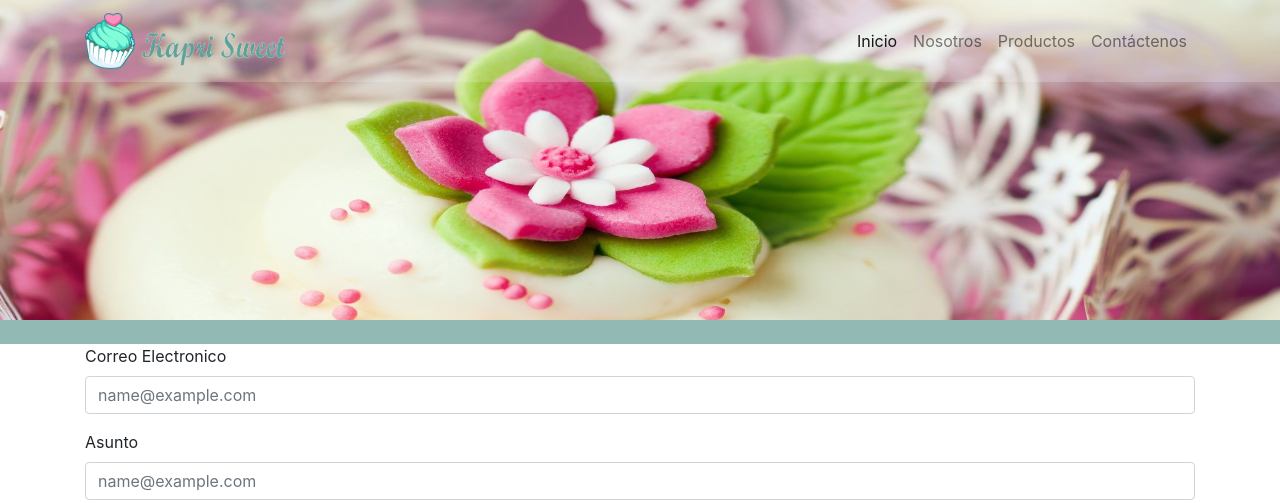
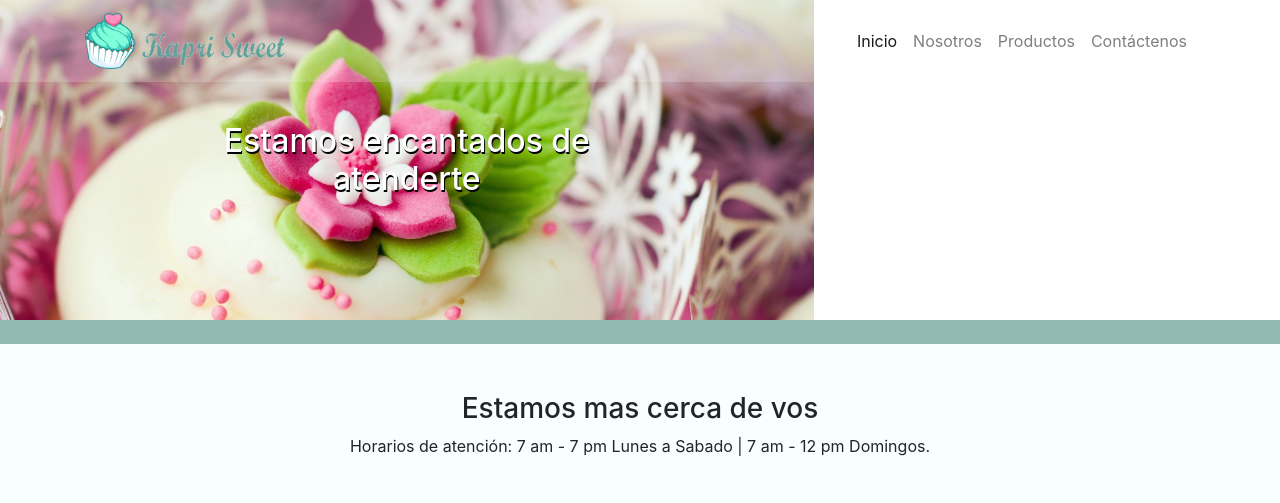
Before and after one commit to Omeagle/Kaprisweet, a PHP site: page /contactos.php in a window 1280 px wide. Shown: the top 503 px of the page. Run offline with PHP 8.4, Linux system fonts and the light colour scheme; some libraries are stand-ins or nearby versions.

Commit message:
mas cambios

```diff
--- a/Index.php
+++ b/Index.php
@@ -159,8 +159,8 @@ include("includes/carousel.php");
 
       <section class="Contactos">
         <div class="container">
-          <h2>¿Tienes alguna Duda?</h2>
-          <button type="button" class="btn btn-outline-light mt-4 ">Contactanos</button>
+          <h2>¿Tienes alguna duda? Ponte en contacto con nosotros</h2>
+          <a href="contactos.php" class="btn btn-outline-dark btn-lg active" role="button" aria-pressed="true">Contactanos</a>
         </div>
       </section>
 
--- a/contactos.php
+++ b/contactos.php
@@ -12,37 +12,51 @@ if($_SERVER['REQUEST_METHOD']=='POST'){
 <!-- Seccion Banner -->
 
 <section class="banner_contact">
-        <img src="img/bannercontact.jpg" class="img-fluid" alt="Banner">
+        <img src="img/bannercontact.jpg" alt="Banner">
+        <h2>Estamos encantados de atenderte</h2>
+
 </section>
 
 <!-- Seccion Separador -->
 <div class="separador2"></div>
 
 
-<section class="body_contact">
+
+
+    <div class="container-content">
+        <h3>Estamos mas cerca de vos</h3>
+        <p>Horarios de atención: 7 am - 7 pm Lunes a Sabado | 7 am - 12 pm Domingos.</p>
         <div class="container">
 
-            <form>
+
+        <div class="formularios1">
+                            <form >
+                        <div class="form-group">
+                            <label for="exampleFormControlInput1">Nombre</label>
+                            <input type="text" class="form-control" id="exampleFormControlInput1" placeholder="Nombre">
+                        </div>
                         <div class="form-group">
                             <label for="exampleFormControlInput1">Correo Electronico</label>
-                <input type="email" class="form-control" id="exampleFormControlInput1" placeholder="name@example.com">
-            </div>
-            <div class="form-group">
-                <label for="exampleFormControlInput1">Asunto</label>
                             <input type="email" class="form-control" id="exampleFormControlInput1" placeholder="name@example.com">
                         </div>
                         <div class="form-group">
                             <label for="exampleFormControlTextarea1">Mensaje</label>
                             <textarea class="form-control" id="exampleFormControlTextarea1" rows="3"></textarea>
                         </div>
-            <button type="submit" class="btn btn-primary">Enviar</button>
+                        <button type="submit" class="btn btn-primary btn-block">Enviar</button>
                         </form>
+                </div>
 
+                <div class="formularios2">
+                <iframe src="https://www.google.com/maps/embed?pb=!1m18!1m12!1m3!1d5972.2123762568135!2d-86.22336136717757!3d12.142092048240018!2m3!1f0!2f0!3f0!3m2!1i1024!2i768!4f13.1!3m3!1m2!1s0x8f73fdd735fea943%3A0x18a1f589c950c41c!2sRotonda%20La%20Virgen!5e0!3m2!1ses-419!2sni!4v1574052122208!5m2!1ses-419!2sni" width="500" height="355" frameborder="0" style="border:0;" allowfullscreen=""></iframe>
+                </div>
+        </div>
 
 
     </div>
-</section>
 
+     <!-- Seccion Separador -->
+     <div class="separador"></div>
 
 
 
--- a/css/style.css
+++ b/css/style.css
@@ -80,6 +80,10 @@
     background-color: rgb(226, 170, 188);
 }
 
+.Contactos .container h2{
+    margin-bottom: 1em;
+}
+
 .footer .container .redes{
     display: flex;
     height: 6vh;
@@ -103,8 +107,56 @@
 
 /* Estilo de Contactos */
 
+
+.banner_contact {
+    position: relative;
+    display: inline-block;
+    text-align: center;
+
+}
+
 .banner_contact img{
     height: 40vh;
     width: 100%;
+}
+
+.banner_contact h2{
+    color: rgb(255, 255, 255);
+    text-shadow: 1px 2px rgb(0, 0, 0);
+    position: absolute;
+    top: 50%;
+    left: 50%;
+    transform: translate(-50%, -50%);
+
 
 }
+
+.container-content{
+    background:rgb(240, 255, 255,0.5);
+    padding-top: 3em;
+    padding-bottom: 3em;
+    text-align: center;
+}
+
+.container-content p{
+    padding-bottom: 2em;
+
+}
+
+
+.container-content .container{
+    display: flex;
+
+
+}
+
+.container-content .container .formularios1{
+    width: 50%;
+
+}
+
+.container-content .container .formularios2{
+    margin-left: auto;
+    margin-right: auto;
+
+}
--- a/includes/footer.php
+++ b/includes/footer.php
@@ -8,7 +8,7 @@
                 <a href="https://facebook.com/"><i class="fab fa-facebook-square"></i></a>
                 <a href="https://twitter.com/"><i class="fab fa-twitter-square"></i></a>
                 <a href="https://www.youtube.com"><i class="fab fa-youtube-square"></i></a>
-                <a href=""><i class="fab fa-discord"></i></a>
+                <a href="https://discordapp.com/"><i class="fab fa-discord"></i></a>
             </section>
         </div>
       </footer>
```
Lines whose indentation alone changed are shown as unchanged.
